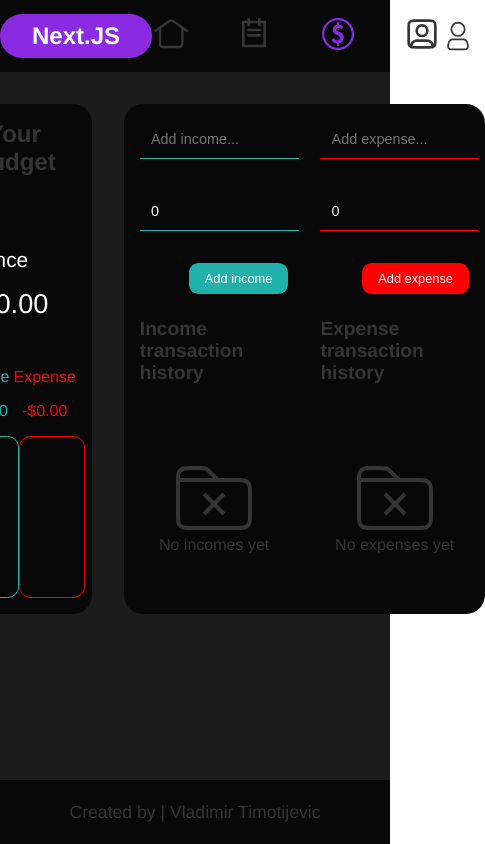
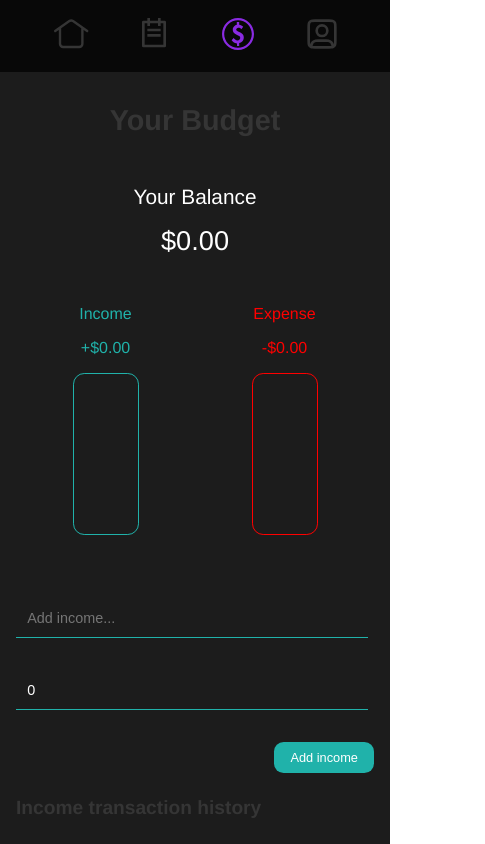
Before and after one commit to TimotijevicVlada/NextJS, a Next.js app: page /budget in a window 390 px wide. Shown: the top 844 px of the page, 485 px wide, since content can reach past the window. Built offline with nearby package versions, Linux system fonts and the light colour scheme.

Commit message:
Mobile screen for budget done

```diff
--- a/components/Budget/Budget/Budget.module.scss
+++ b/components/Budget/Budget/Budget.module.scss
@@ -6,5 +6,11 @@
     display: grid;
     gap: 2rem;
     grid-template-columns: 30% 70%;
-    margin-top: 2rem;
+    margin: 2rem 0rem;
+
+    @include respond(phone) {
+        display: flex;
+        flex-direction: column;
+        margin: 1rem 0rem;
+    }
 }
--- a/components/Budget/BudgetBody/BudgetBody.module.scss
+++ b/components/Budget/BudgetBody/BudgetBody.module.scss
@@ -8,4 +8,11 @@
     display: grid;
     grid-template-columns: 1fr 1fr;
     gap: 2rem;
+
+    @include respond(phone) {
+        display: flex;
+        flex-direction: column;
+        border-radius: unset;
+        background-color: unset;
+    }
 }
--- a/components/Budget/BudgetSidebar/BudgetSidebar.module.scss
+++ b/components/Budget/BudgetSidebar/BudgetSidebar.module.scss
@@ -6,11 +6,20 @@
     color: $color-white;
     padding: 1rem;
 
+    @include respond(phone) {
+        background-color: transparent;
+        border-radius: unset;
+    }
+
     h2 {
         margin: 0;
         margin-bottom: 3rem;
         text-align: center;
         color: $color-gray;
+
+        @include respond(phone) {
+            font-size: 1.8rem;
+        }
     }
 
     .balance {
--- a/components/Header/Header.module.scss
+++ b/components/Header/Header.module.scss
@@ -9,8 +9,16 @@
     background-color: $color-black;
     height: 4.5rem;
 
+    @include respond(phone) {
+        grid-template-columns: 1fr;
+    }
+
     .headerLogo {
         @include centerElement;
+
+        @include respond(phone) {
+            display: none;
+        }
 
         h2 {
             background-color: $color-primary;
@@ -106,6 +114,10 @@
     .headerUser {
         @include centerElement;
 
+        @include respond(phone) {
+            display: none;
+        }
+
         svg {
             width: 2.5rem;
             height: 2.5rem;
```
